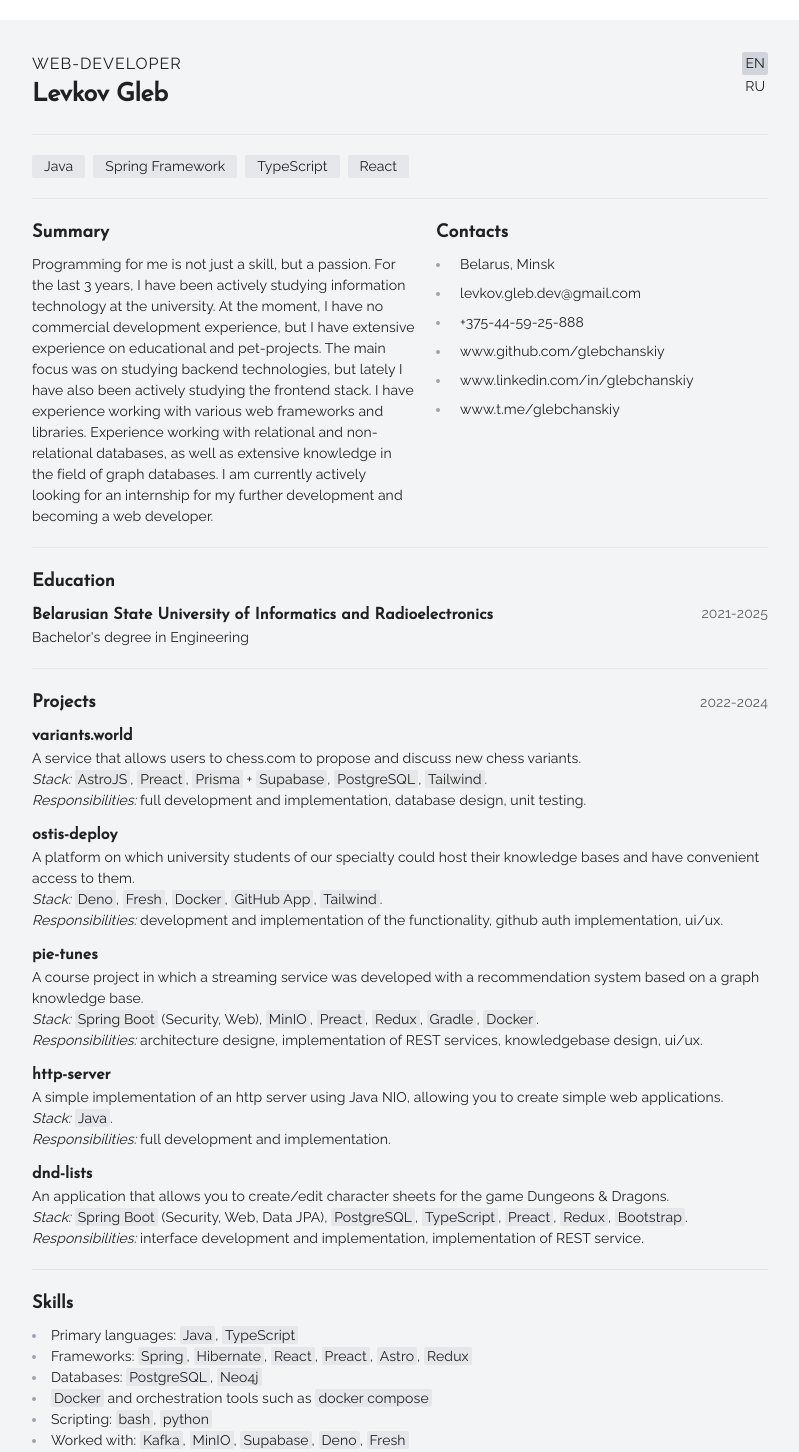
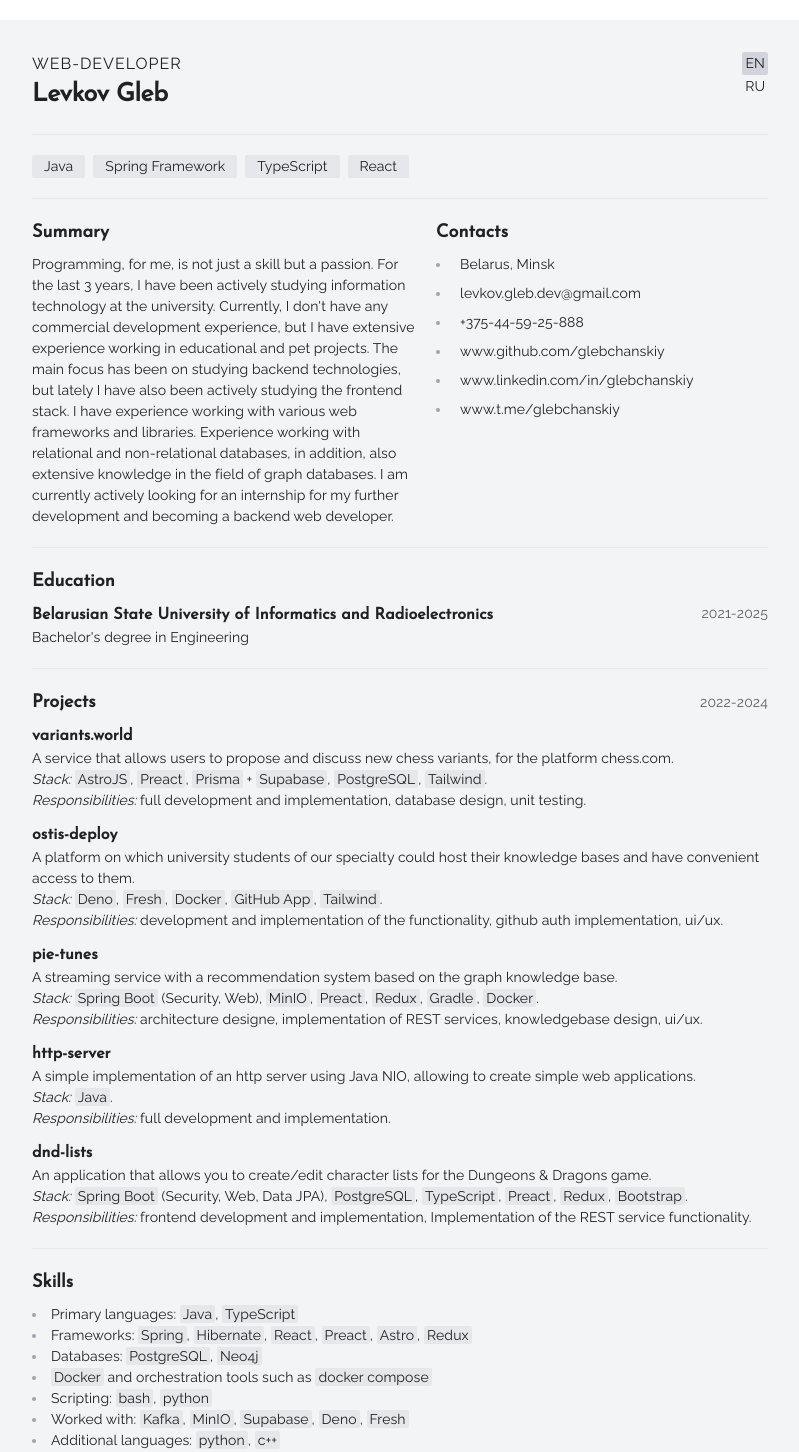
Before and after one commit to glebchanskiy/glebchanskiy.github.io, a Preact app: page / in a window 1280 px wide. Shown: the top 1452 px of the page, without its empty margins (240-1039 px from the left). Built offline with nearby package versions, Linux system fonts and the light colour scheme.

Commit message:
refactor: profle, projects text

```diff
--- a/src/data/experienceEn.json
+++ b/src/data/experienceEn.json
@@ -1,27 +1,22 @@
 [
   {
     "name": "variants.world",
-   "description":
-     "A service that allows users to chess.com to propose and discuss new chess variants.<br><i>Stack:</i> `AstroJS`,  `Preact`,  `Prisma` + `Supabase`, `PostgreSQL`, `Tailwind`.<br><i>Responsibilities:</i> full development and implementation, database design, unit testing."
+    "description": "A service that allows users to propose and discuss new chess variants, for the platform chess.com.<br><i>Stack:</i> `AstroJS`,  `Preact`,  `Prisma` + `Supabase`, `PostgreSQL`, `Tailwind`.<br><i>Responsibilities:</i> full development and implementation, database design, unit testing."
   },
   {
     "name": "ostis-deploy",
-   "description":
-     "A platform on which university students of our specialty could host their knowledge bases and have convenient access to them.<br><i>Stack:</i> `Deno`, `Fresh`, `Docker`, `GitHub App`, `Tailwind`.<br><i>Responsibilities:</i> development and implementation of the functionality, github auth implementation, ui/ux."
+    "description": "A platform on which university students of our specialty could host their knowledge bases and have convenient access to them.<br><i>Stack:</i> `Deno`, `Fresh`, `Docker`, `GitHub App`, `Tailwind`.<br><i>Responsibilities:</i> development and implementation of the functionality, github auth implementation, ui/ux."
   },
   {
     "name": "pie-tunes",
-   "description":
-     "A course project in which a streaming service was developed with a recommendation system based on a graph knowledge base.<br><i>Stack:</i> `Spring Boot` (Security, Web), `MinIO`, `Preact`, `Redux`, `Gradle`, `Docker`.<br><i>Responsibilities:</i> architecture designe, implementation of REST services, knowledgebase design, ui/ux."
+    "description": "A streaming service with a recommendation system based on the graph knowledge base.<br><i>Stack:</i> `Spring Boot` (Security, Web), `MinIO`, `Preact`, `Redux`, `Gradle`, `Docker`.<br><i>Responsibilities:</i> architecture designe, implementation of REST services, knowledgebase design, ui/ux."
   },
   {
     "name": "http-server",
-   "description":
-     "A simple implementation of an http server using Java NIO, allowing you to create simple web applications.<br><i>Stack:</i> `Java`.<br><i>Responsibilities:</i> full development and implementation."
+    "description": "A simple implementation of an http server using Java NIO, allowing to create simple web applications.<br><i>Stack:</i> `Java`.<br><i>Responsibilities:</i> full development and implementation."
   },
   {
     "name": "dnd-lists",
-   "description":
-     "An application that allows you to create/edit character sheets for the game Dungeons & Dragons.<br><i>Stack:</i> `Spring Boot` (Security, Web, Data JPA), `PostgreSQL`, `TypeScript`, `Preact`, `Redux`, `Bootstrap`.<br><i>Responsibilities:</i> interface development and implementation, implementation of REST service."
+    "description": "An application that allows you to create/edit character lists for the Dungeons & Dragons game.<br><i>Stack:</i> `Spring Boot` (Security, Web, Data JPA), `PostgreSQL`, `TypeScript`, `Preact`, `Redux`, `Bootstrap`.<br><i>Responsibilities:</i> frontend development and implementation, Implementation of the REST service functionality."
   }
 ]
--- a/src/data/state.js
+++ b/src/data/state.js
@@ -49,7 +49,7 @@ const skillsEn = [
 ].map(makeItSkill)
 
 const profileEn =
-  "Programming for me is not just a skill, but a passion. For the last 3 years, I have been actively studying information technology at the university. At the moment, I have no commercial development experience, but I have extensive experience on educational and pet-projects. The main focus was on studying backend technologies, but lately I have also been actively studying the frontend stack. I have experience working with various web frameworks and libraries. Experience working with relational and non-relational databases, as well as extensive knowledge in the field of graph databases. I am currently actively looking for an internship for my further development and becoming a web developer."
+  "Programming, for me, is not just a skill but a passion. For the last 3 years, I have been actively studying information technology at the university. Currently, I don't have any commercial development experience, but I have extensive experience working in educational and pet projects. The main focus has been on studying backend technologies, but lately I have also been actively studying the frontend stack. I have experience working with various web frameworks and libraries. Experience working with relational and non-relational databases, in addition, also extensive knowledge in the field of graph databases. I am currently actively looking for an internship for my further development and becoming a backend web developer."
 const profileRu =
   "Программирование для меня - это не просто навык, а страсть. Последние 3 года я активно изучаю  информационные технологии в универе. На данный момент у меня отсутствует коммерческий опыт разработки, однако имеется большой опыт работы над учебными и пет-проектами. Основной акцент делал на изучении backend технологий, но последнее время также активно изучаю frontend стек. Есть опыт работы с различными web-фреймворками и библиотеками. Опыт работы с реляционными и не реляционными базами данных, а также обширные знания в области графовых баз данных. В настоящее время активно ищу стажировку для своего дальнейшего развития и становления в роли web-разработчика."
 
```
Also changed, not shown: 3 other files (tests, documents, lock files or other folders). Lines whose indentation alone changed are shown as unchanged.
